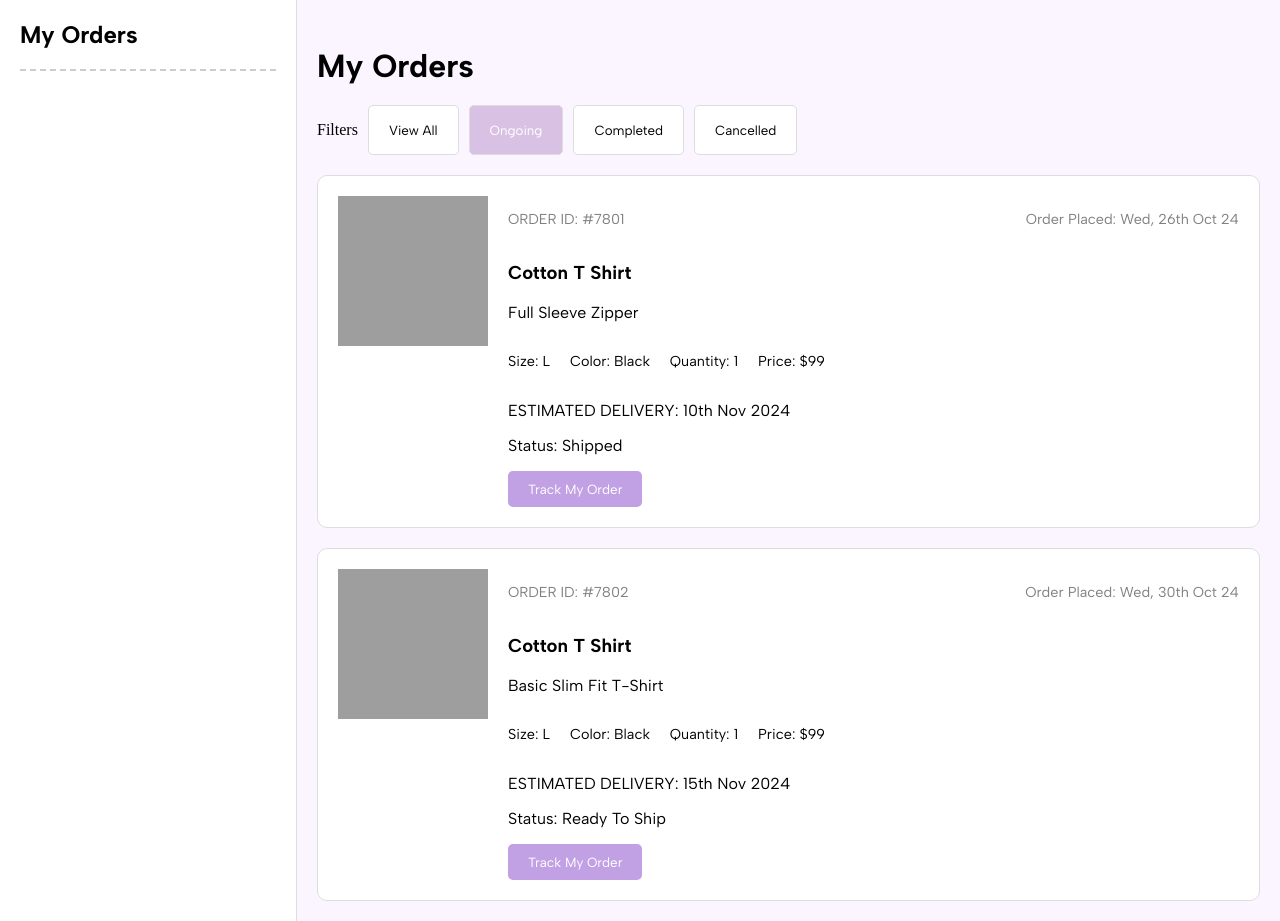
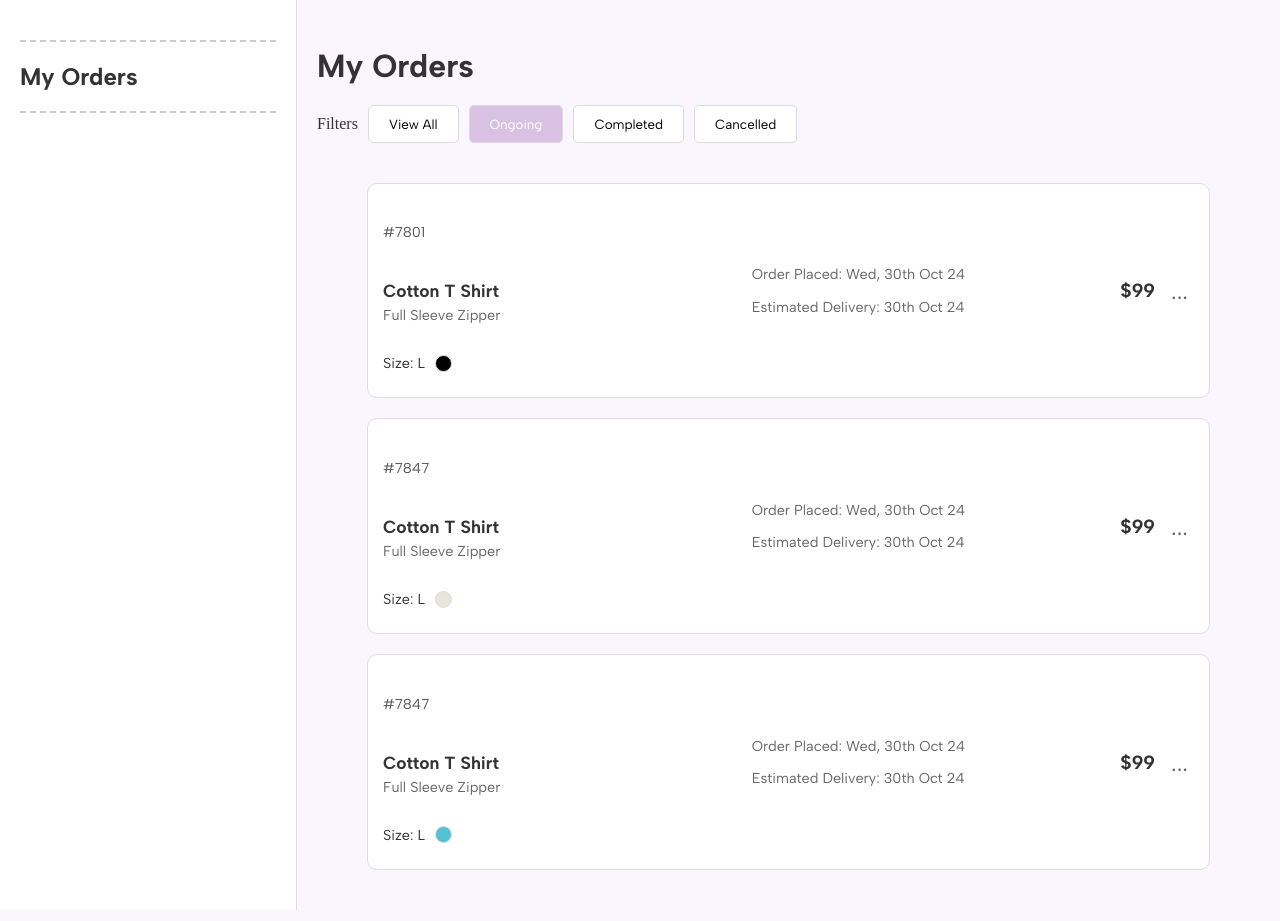
Before and after one commit to KasunJayasanka/velvet-bloom, a React (Create React App) app in the folder frontend/: page /Login in a window 1280 px wide. Built offline with nearby package versions, Linux system fonts and the light colour scheme; grey boxes are pictures that could not be loaded.

Commit message:
My Orders All

```diff
--- a/frontend/src/App.js
+++ b/frontend/src/App.js
@@ -2,7 +2,8 @@ import './App.css';
 import React from "react";
 import { BrowserRouter as Router, Routes, Route } from "react-router-dom";
 import Login from "./Login";
-import MyOrders from './MyOrders'
+import MyOrdersOngoing from './MyOrdersOngoing'
+import MyOrdersAll from './MyOrdersAll';
 
 function App() {
   // return (
@@ -17,7 +18,7 @@ function App() {
   //     </div>
   //   </Router>
   // );
-  return <MyOrders />;
+  return <MyOrdersAll />;
 }
 
 export default App;
--- /dev/null
+++ b/frontend/src/MyOrdersAll.css
@@ -0,0 +1,136 @@
+body {
+    font-family: 'Arial', sans-serif;
+    margin: 0;
+    padding: 0;
+    background-color: #FAF5FF;
+    color: #333;
+  }
+
+  .order-history {
+    padding: 20px 50px;
+  }
+
+  .order-header h2 {
+    font-size: 0.9rem;
+    color: #666;
+    margin: 0;
+  }
+
+  .order-header h1 {
+    font-size: 2rem;
+    font-weight: bold;
+    margin: 5px 0 20px;
+  }
+
+  .filters {
+    display: flex;
+    align-items: center;
+    gap: 10px;
+    margin-bottom: 20px;
+  }
+
+  .filters p {
+    font-size: 1rem;
+    margin: 0;
+  }
+
+  .filter-btn {
+    padding: 8px 20px;
+    border: 1px solid #ddd;
+    border-radius: 5px;
+    background-color: white;
+    cursor: pointer;
+    font-size: 0.9rem;
+    transition: background-color 0.3s;
+  }
+
+  .filter-btn.active {
+    background-color: #d9c1e3;
+    color: white;
+  }
+
+  .filter-btn:hover {
+    background-color: #e4d2ec;
+  }
+
+  .order-list {
+    display: flex;
+    flex-direction: column;
+    gap: 20px;
+  }
+
+  .order-card {
+    display: flex;
+    justify-content: space-between;
+    background-color: #fff;
+    border: 1px solid #ddd;
+    border-radius: 10px;
+    padding: 15px;
+    align-items: center;
+  }
+
+  .order-info {
+    flex: 1;
+    display: flex;
+    flex-direction: column;
+  }
+
+  .order-id {
+    font-size: 0.9rem;
+    color: #555;
+  }
+
+  .order-product h3 {
+    margin: 5px 0;
+    font-size: 1.1rem;
+    font-weight: bold;
+  }
+
+  .order-product p {
+    margin: 0;
+    font-size: 0.9rem;
+    color: #666;
+  }
+
+  .order-meta {
+    display: flex;
+    align-items: center;
+    gap: 10px;
+    margin-top: 10px;
+  }
+
+  .color-indicator {
+    width: 15px;
+    height: 15px;
+    border-radius: 50%;
+    border: 1px solid #ddd;
+  }
+
+  .order-details {
+    flex: 1;
+    font-size: 0.9rem;
+    color: #666;
+  }
+
+  .order-price {
+    display: flex;
+    align-items: center;
+    gap: 10px;
+  }
+
+  .order-price span {
+    font-size: 1.2rem;
+    font-weight: bold;
+  }
+
+  .menu-btn {
+    background: none;
+    border: none;
+    font-size: 1.5rem;
+    cursor: pointer;
+    color: #666;
+  }
+
+  .menu-btn:hover {
+    color: #333;
+  }
--- /dev/null
+++ b/frontend/src/MyOrdersAll.js
@@ -0,0 +1,99 @@
+import React from "react";
+import "./MyOrdersAll.css";
+
+
+const orders = [
+    {
+      id: "#7801",
+      name: "Cotton T Shirt",
+      description: "Full Sleeve Zipper",
+      size: "L",
+      color: "#000000",
+      price: "$99",
+      orderDate: "Wed, 30th Oct 24",
+      deliveryDate: "30th Oct 24",
+      status: "Ongoing",
+    },
+    {
+      id: "#7847",
+      name: "Cotton T Shirt",
+      description: "Full Sleeve Zipper",
+      size: "L",
+      color: "#E8E6D9",
+      price: "$99",
+      orderDate: "Wed, 30th Oct 24",
+      deliveryDate: "30th Oct 24",
+      status: "Ongoing",
+    },
+    {
+      id: "#7847",
+      name: "Cotton T Shirt",
+      description: "Full Sleeve Zipper",
+      size: "L",
+      color: "#55C1D4",
+      price: "$99",
+      orderDate: "Wed, 30th Oct 24",
+      deliveryDate: "30th Oct 24",
+      status: "Ongoing",
+    },
+  ];
+
+const MyOrdersAll = () => {
+  return (
+<div className="order-tracking">
+      <div className="sidebar">
+      <div className="divider"></div>
+        <h3>My Orders</h3>
+        <div className="divider"></div>
+        <link
+          href="https://fonts.googleapis.com/css2?family=Abel&family=Albert+Sans:wght@400;500;700&display=swap"
+          rel="stylesheet"
+        />
+      </div>
+      <div className="main-content">
+        <h2>My Orders</h2>
+        <div className="filters">
+          <p className="filter-text">Filters</p>
+          <button className="filter-button">View All</button>
+          <button className="filter-button active">Ongoing</button>
+          <button className="filter-button">Completed</button>
+          <button className="filter-button">Cancelled</button>
+        </div>
+
+        <div className="order-history">
+
+      <div className="order-list">
+        {orders.map((order, index) => (
+          <div key={index} className="order-card">
+            <div className="order-info">
+              <p className="order-id">{order.id}</p>
+              <div className="order-product">
+                <h3>{order.name}</h3>
+                <p>{order.description}</p>
+              </div>
+              <div className="order-meta">
+                <span>Size: {order.size}</span>
+                <span className="color-indicator" style={{ backgroundColor: order.color }}></span>
+              </div>
+            </div>
+            <div className="order-details">
+              <p>Order Placed: {order.orderDate}</p>
+              <p>Estimated Delivery: {order.deliveryDate}</p>
+            </div>
+            <div className="order-price">
+              <span>{order.price}</span>
+              <button className="menu-btn">...</button>
+            </div>
+          </div>
+        ))}
+      </div>
+    </div>
+
+
+       </div>
+    </div>
+
+  );
+};
+
+export default MyOrdersAll;
--- a/frontend/src/MyOrders.js
+++ b/frontend/src/MyOrdersOngoing.js
@@ -1,5 +1,5 @@
 import React from "react";
-import "./MyOrders.css";
+import "./MyOrdersOngoing.css";
 
 // Order Data (can be moved to a separate file if needed)
 const orders = [
@@ -56,10 +56,11 @@ const OrderCard = ({ order }) => (
   </div>
 );
 
-const MyOrders = () => {
+const MyOrdersOngoing = () => {
   return (
     <div className="order-tracking">
       <div className="sidebar">
+      <div className="divider"></div>
         <h3>My Orders</h3>
         <div className="divider"></div>
         <link
@@ -86,4 +87,4 @@ const MyOrders = () => {
   );
 };
 
-export default MyOrders;
+export default MyOrdersOngoing;
```
Also changed, not shown: frontend/src/MyOrdersOngoing.css (renamed from frontend/src/MyOrders.css).
